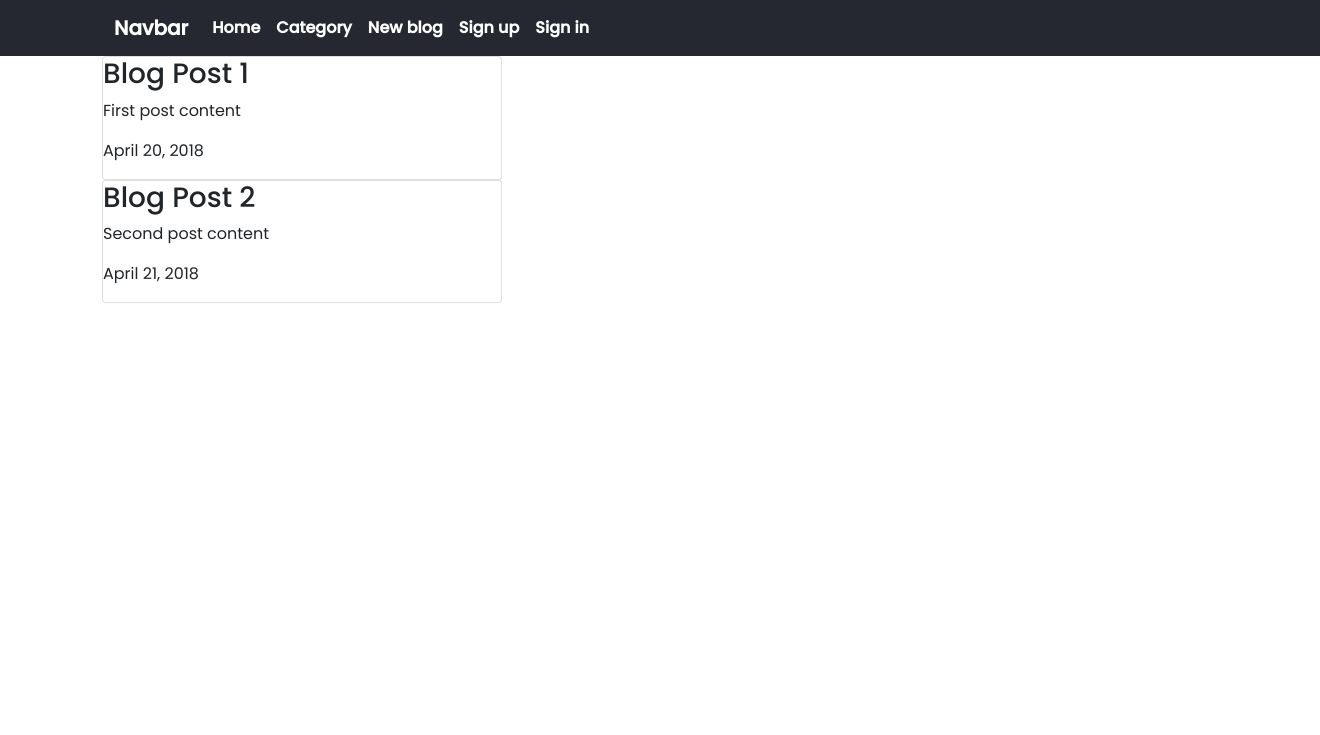
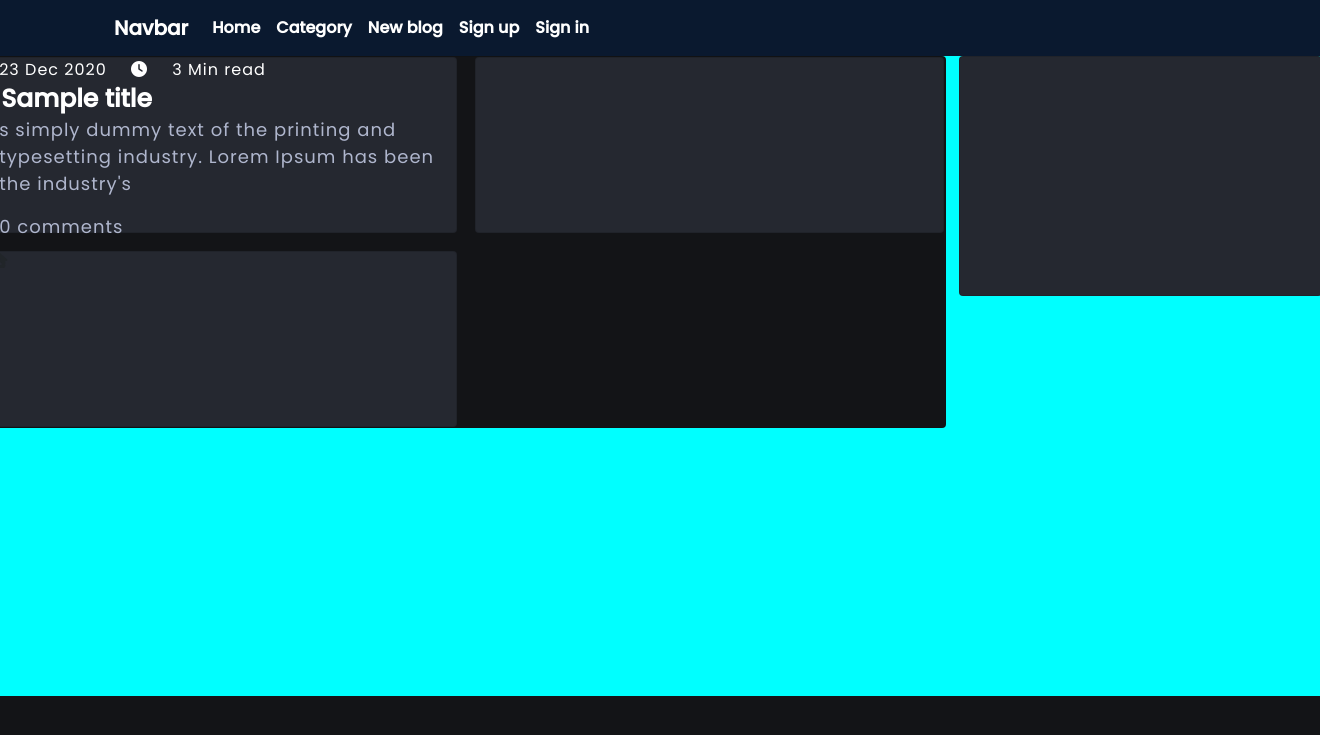
Before and after one commit to Olliemint/Just-a-Journal, a Flask app: page / in a window 1320 px wide. Shown: the top 735 px of the page. Run offline with Flask 2, Linux system fonts and the light colour scheme; some libraries are stand-ins or nearby versions.

Commit message:
added cards and styled

```diff
--- a/app/models.py
+++ b/app/models.py
@@ -24,7 +24,6 @@ class Blog(db.Model):
     id = db.Column(db.Integer,primary_key=True)
     title = db.Column(db.String,nullable=False)
     content = db.Column(db.String,nullable=False)
-    image = db.Column(db.String(60), nullable=False)
     posted = db.Column(db.DateTime,nullable = False, default = datetime.utcnow)
 
     user_id = db.Column(db.Integer, db.ForeignKey('user.id'),nullable=False)
--- a/app/routes.py
+++ b/app/routes.py
@@ -1,5 +1,7 @@
+
+
 from app import app,db,bcrypt
-from app.form import Register,Login
+from app.form import Register,Login,NewBlog
 from app.models import User,Blog
 from flask import render_template,url_for,flash,redirect,request
 from flask_login import login_user,current_user,logout_user,login_required
@@ -88,10 +90,18 @@ def profile():
 
 
 
+
+
 @app.route('/blog/new',methods=['GET','POST'])
 @login_required
 def newblog():
+    form = NewBlog()
+    if form.validate_on_submit():
+        blog = Blog(title=form.title.data, content=form.content.data,author=current_user )
+        db.session.add(blog)
+        db.session.commit()
+        flash(f'Hello {current_user.username} post has been added', 'success')
+        return redirect(url_for('home'))
 
 
-
-    return render_template('newblog.html')
+    return render_template('newblog.html',form =form)
--- a/app/static/css/style.css
+++ b/app/static/css/style.css
@@ -10,7 +10,7 @@ html{
     scroll-behavior: smooth;
 }
 .container-fluid,#navbar{
-    background-color: #252830 !important;
+    background-color: #0A192F !important;
     height: 7vh;
 
 }
@@ -37,3 +37,66 @@ html{
       display: grid;
       place-content: center;
   }
+  body{
+      background-color: #131417 !important;
+  }
+  .homepage{
+      width: 125%;
+      height: 80vh;
+      background-color: aqua;
+      position: relative;
+      margin-left: -13%;
+  }
+  #leftside{
+
+      background-color: #131417;
+      display: flex !important;
+
+  }
+  #rightside{
+    height: 30vh;
+    background-color: #252830;
+
+  }
+  .pagegrid{
+      display: flex;
+      gap: 1%;
+  }
+  #left-items{
+      width: 49%;
+      height: 22vh;
+      background-color: #252830;
+  }
+  .flex-items{
+      display: flex;
+      gap: 18px;
+      flex-wrap: wrap;
+
+  }
+  .flex-items p{
+      color: #afb6cd;
+      letter-spacing: 1px;
+      font-size: 18px;
+      padding-left: 10px;
+
+  }
+  .datetime span{
+      color: #ffffff;
+      letter-spacing: 1px;
+      padding: 10px;
+      padding-left: 10px;
+
+
+
+  }
+  .flex-items h3{
+      color: #ffffff;
+      font-weight: 700;
+      font-size: 25px;
+      margin: 2px;
+      padding-left: 10px;
+  }
+  .flex-items a{
+    padding-left: 10px;
+
+  }
--- a/app/templates/base.html
+++ b/app/templates/base.html
@@ -10,6 +10,7 @@
     <link rel="stylesheet" href="./assets/css/swiper-bundle.min.css"/>
      <!-- Custom styles -->
      <link rel="stylesheet" href="{{url_for('static',filename='css/style.css')}}">
+     <script src="https://kit.fontawesome.com/bbb7424702.js" crossorigin="anonymous"></script>
      <link href="https://cdn.jsdelivr.net/npm/bootstrap@5.0.2/dist/css/bootstrap.min.css" rel="stylesheet" integrity="sha384-EVSTQN3/azprG1Anm3QDgpJLIm9Nao0Yz1ztcQTwFspd3yD65VohhpuuCOmLASjC" crossorigin="anonymous">
     <title>Just-a-Journal</title>
 </head>
@@ -31,7 +32,7 @@
                     <a class="nav-link" href="#">Category</a>
                   </li>
                   <li class="nav-item">
-                    <a class="nav-link" href="#">New blog</a>
+                    <a class="nav-link" href="{{url_for('newblog')}}">New blog</a>
                   </li>
 
                     {% if current_user.is_authenticated%}
@@ -81,9 +82,11 @@
        {% endwith %}
     </div>
 <!-- routes display -->
+<div class="container-fluid" id="homebg">
     {% block content %}
 
     {% endblock %}
+  </div>
 
 
 </body>
--- a/app/templates/home.html
+++ b/app/templates/home.html
@@ -1,16 +1,62 @@
 {%extends 'base.html' %}
 
 {% block content %}
+<div class="container-fluid">
+    <div class="homepage">
+        <div class="pagegrid">
+            <div class="card" style="width: 74%;" id="leftside">
+                <div class="flex-items">
+                <div class="card" id="left-items">
+                    <div class="datetime">
+                        <span>23 Dec 2020</span>
+                        <span><i class="fa-solid fa-clock"></i></span>
+                        <span>3 Min read</span>
+                    </div>
 
-{% for post in posts %}
+                    <h3>Sample title</h3>
 
-<div class="card" style="width: 25rem;">
-    <h3>{{post.title}}</h3>
-    <p>{{post.content}}</p>
-    <p>{{post.date_posted}}</p>
+                    <p>s simply dummy text of the printing and typesetting industry. Lorem Ipsum has been the industry's</p>
+                    <p>0 comments</p>
+                    <a href="">comment</a>
 
+                </div>
+                <div class="card" id="left-items">
+
+                </div>
+                <div class="card" id="left-items">
+
+                    <i class="fa-solid fa-house-user"></i>
+
+
+                </div>
+                <!-- <div class="card" id="left-items">
+
+                </div>
+                <div class="card" id="left-items">
+
+                </div>
+                <div class="card" id="left-items">
+
+                </div>
+                <div class="card" id="left-items">
+
+                </div> -->
+            </div>
+
+            </div>
+            <div class="card" id="rightside" style="width: 28%;">
+
+            </div>
+        </div>
+
+    </div>
 </div>
-{% endfor %}
+
+
+
+
+
+
 
 
 {% endblock %}
```
Also changed, not shown: app/form.py (+3 -4 lines), app/templates/newblog.html (+3 -19 lines), app/blog.db, app/static/pictures/default.jpg (added).
